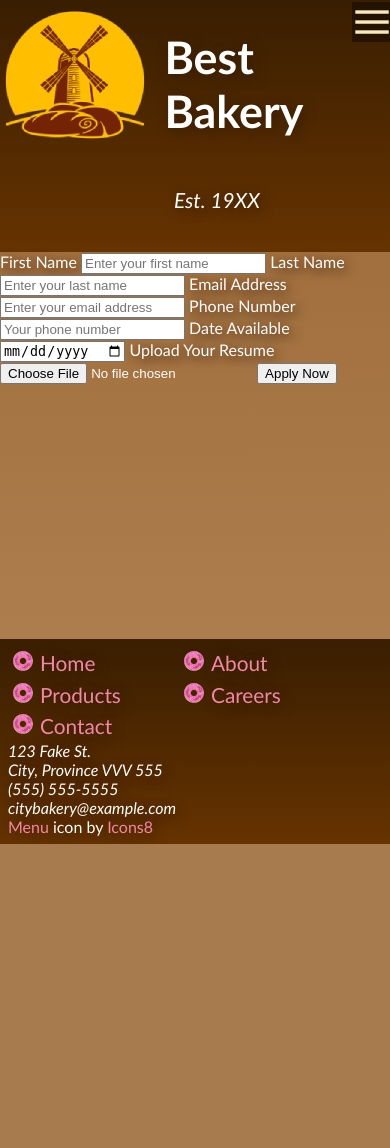
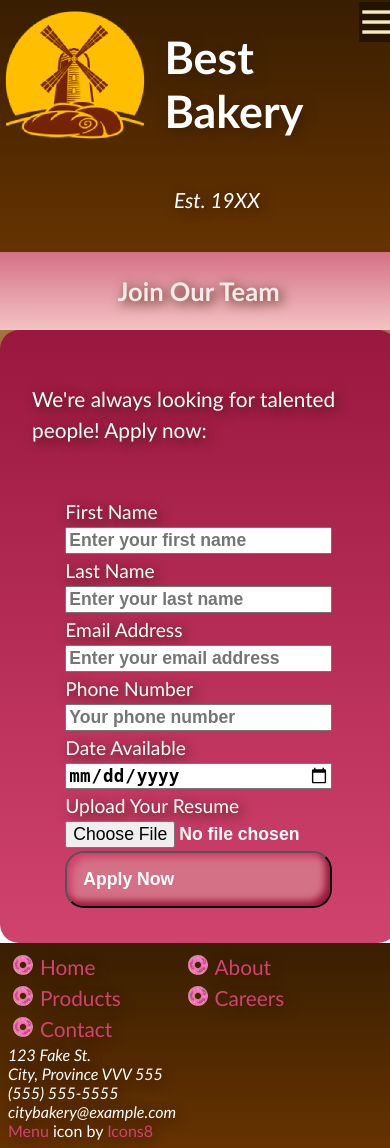
Before and after one commit to ImpendingKataclysm/bakery_website_demo, a Django app: page /jobs/ in a window 390 px wide; the page is wider, and only the part inside the window is pictured. Before the commit the page ends 844 px from the top of that part, so only its background shows below. Run offline with Django 4.2, Linux system fonts and the light colour scheme.

Commit message:
Applied responsive styles to the job application form.

```diff
--- a/main_site/static/main/css/main.css
+++ b/main_site/static/main/css/main.css
@@ -1,7 +1,7 @@
 :root {
     --shadow: #391e01;
-    --primaryAccent: rgb(242, 134, 167);
-    --secondaryAccent: #84172C;
+    --primaryAccent: rgb(208, 67, 111);
+    --secondaryAccent: #9a173f;
     --bgLight: #D47186;
 }
 
@@ -229,6 +229,63 @@ footer a:hover, footer a:focus {
     color: #fff;
 }
 
+/* Forms */
+
+form {
+    padding: 1rem;
+    font-size: 1.2rem;
+}
+
+label {
+    line-height: 1.5;
+    margin-right: 0.5rem;
+}
+
+input {
+    font-weight: bold;
+    font-size: 1.1rem;
+    text-align: 0.2rem 0.2rem 0.7rem var(--shadow);
+}
+
+input {
+    margin-bottom: 0.2rem;
+}
+
+input:focus {
+    outline: none;
+    border: 5px solid rgb(144, 145, 144);
+}
+
+.card {
+    border-radius: 1.2rem;
+    padding: 1rem;
+    background-image: linear-gradient(to bottom, var(--secondaryAccent), #D0436FFF);
+}
+
+.input_form {
+    display: flex;
+    flex-direction: column;
+    align-items: center;
+    margin: 0.5rem auto;
+    max-width: 75%;
+}
+
+.input_wrap {
+    display: flex;
+    flex-direction: column;
+    width: 80%;
+    margin: auto;
+}
+
+.submit-btn {
+    padding: 1rem;
+    border-radius: 1.2rem;
+    background-color: var(--bgLight);
+    color: #fff;
+    box-shadow: inset -5px -5px 7px var(--secondaryAccent),
+                inset 5px 5px 7px var(--primaryAccent);
+}
+
 /* Home Page */
 
 .seasonal_item {
@@ -285,6 +342,15 @@ footer a:hover, footer a:focus {
         display: none;
     }
 
+    .card {
+        width: 50%;
+        margin: 0.5rem auto;
+    }
+
+    .input_wrap {
+        margin: 0.3rem;
+    }
+
     .products {
         grid-template-columns: 1fr;
     }
@@ -320,6 +386,10 @@ footer a:hover, footer a:focus {
 
     address {
         text-align: right;
+    }
+
+    .display-img {
+        max-width: 90%;
     }
 
     .wrapper.home_wrap {
@@ -399,4 +469,13 @@ footer a:hover, footer a:focus {
         display: grid;
         grid-template-columns: 20% 1fr;
     }
+
+    .job_form {
+        width: 40%;
+    }
+
+    .job_form form {
+        width: 80%;
+        margin: auto;
+    }
 }
--- a/templates/main/jobs.html
+++ b/templates/main/jobs.html
@@ -4,30 +4,46 @@
 {% block title %}Jobs{% endblock %}
 
 {% block content %}
-    <form id="applicantForm" method="POST" action="{% url 'main_site:jobs' %}" enctype="multipart/form-data">
+    <header>
+        <h2>Join Our Team</h2>
+    </header>
+    <div class="card job_form">
+        <p>We're always looking for talented people! Apply now:</p>
+        <form
+            id="applicantForm"
+            method="POST"
+            action="{% url 'main_site:jobs' %}"
+            enctype="multipart/form-data"
+            class="input-form"
+        >
             {% csrf_token %}
+            <div class="input_wrap">
                 <label for="first_name">First Name</label>
                 {{ form.first_name }}
-
+            </div>
+            <div class="input_wrap">
                 <label for="last_name">Last Name</label>
                 {{ form.last_name }}
-
+            </div>
+            <div class="input_wrap">
                 <label for="email">Email Address</label>
                 {{ form.email }}
-
+            </div>
+            <div class="input_wrap">
                 <label for="phone">Phone Number</label>
                 {{ form.phone }}
-
+            </div>
+            <div class="input_wrap">
                 <label for="date_available">Date Available</label>
                 {{ form.date_available }}
-
+            </div>
+            <div class="input_wrap">
                 <label for="resume">Upload Your Resume</label>
                 {{ form.resume }}
-
+            </div>
+            <div class="input_wrap">
                 <input type="submit" value="Apply Now" class="submit-btn" />
+            </div>
         </form>
-
-    {% if form.errors %}
-        {{ form.errors }}
-    {% endif %}
+    </div>
 {% endblock %}
```
Lines whose indentation alone changed are shown as unchanged.
